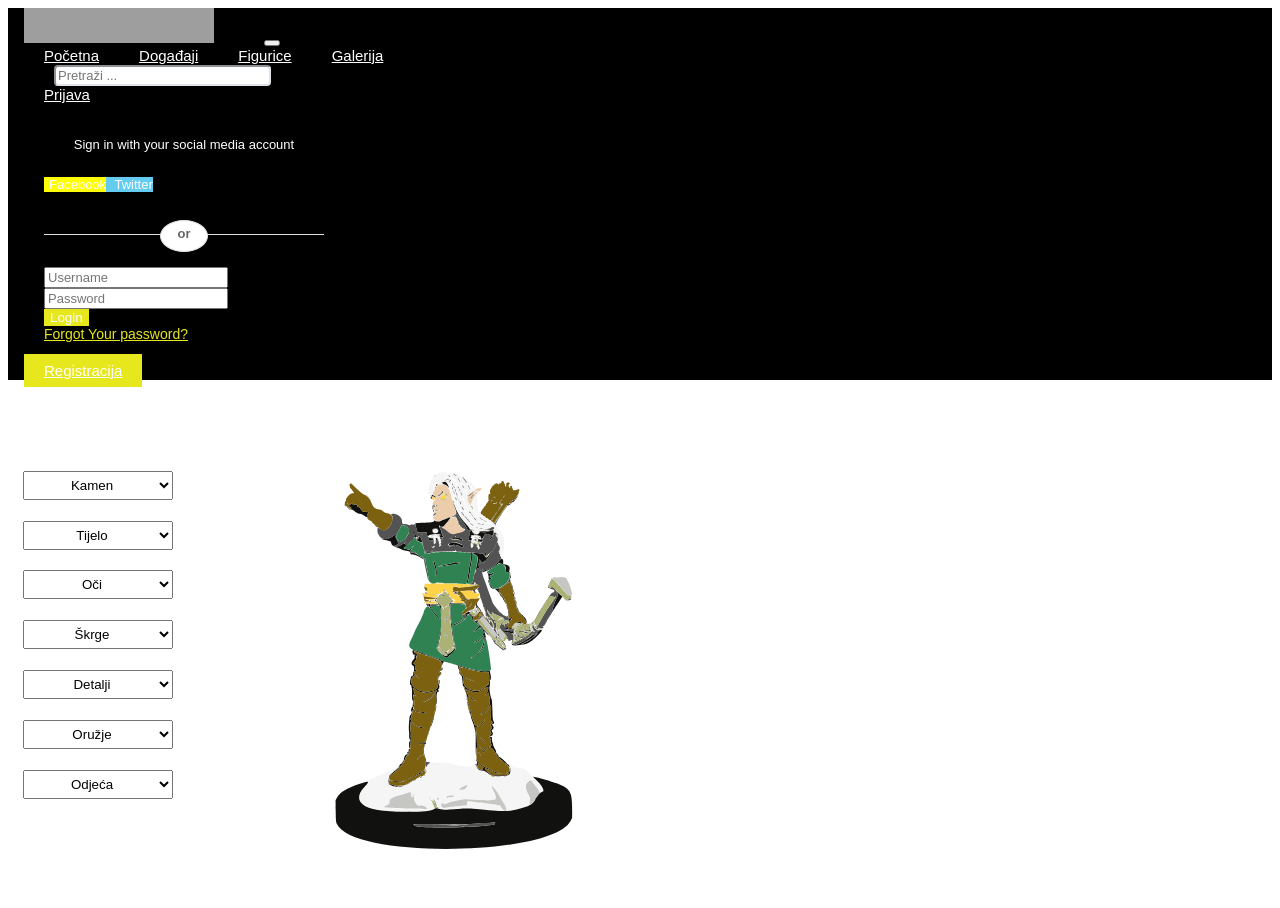
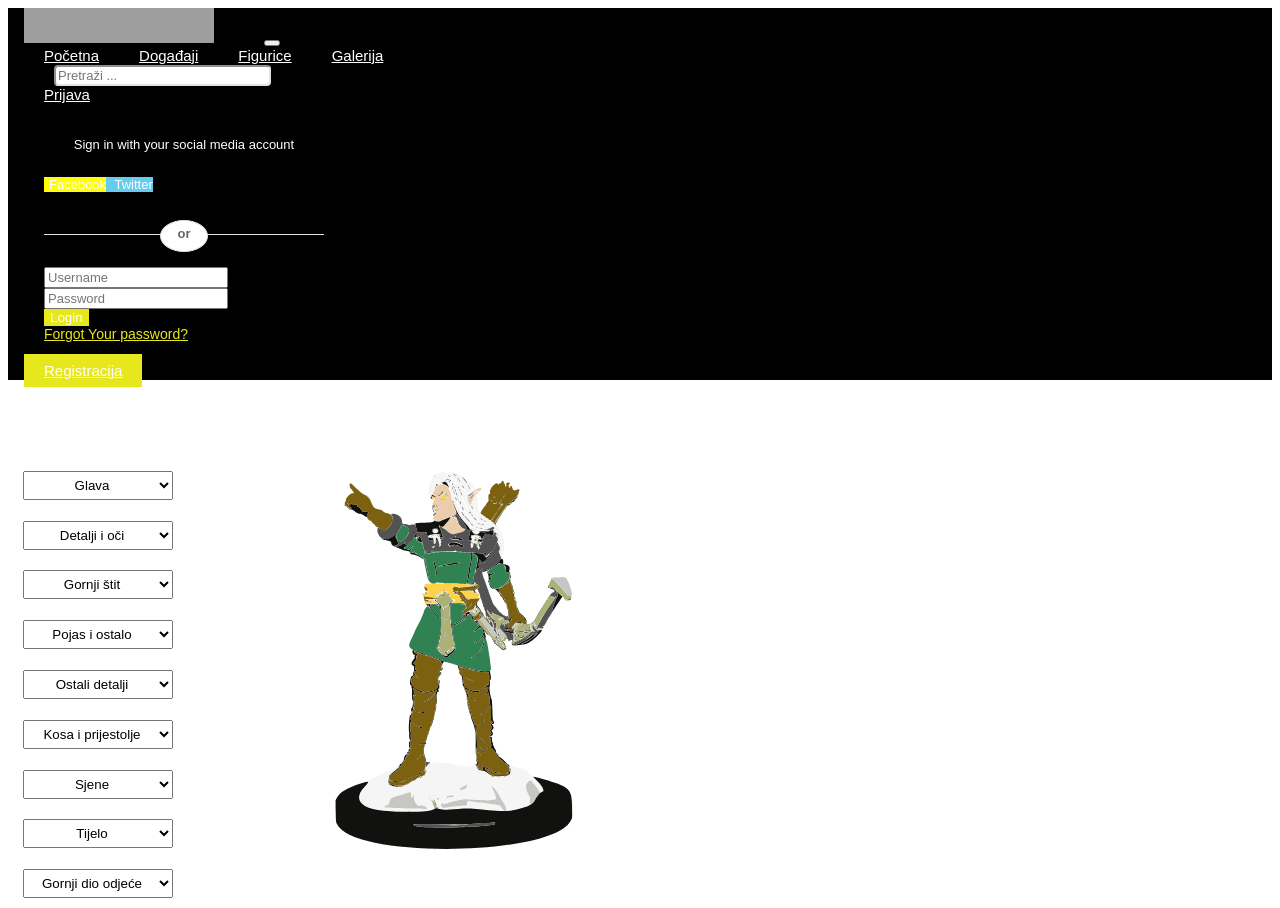
Before and after one commit to lemilevoj/Figurix-frontend, a Vue app: page /elf_ranger in a window 1280 px wide. Before the commit the page ends 880 px from the top, so only its background shows below. Built offline with nearby package versions, Linux system fonts and the light colour scheme; grey boxes are pictures that could not be loaded; the HTML template or start-up script is replaced by a standard one.

Commit message:
elf ranger figurica

```diff
--- a/src/views/elf_ranger.vue
+++ b/src/views/elf_ranger.vue
@@ -57,52 +57,77 @@
 
 <div class="uredi1">
 	<div class="select-isti-red">
-	<select class="select" name="kamen" id="kamen" onclick="obojiKamen();">
-		<option>Kamen</option>
-		<option value="k1">Crna</option>
-		<option value="k2">Siva</option>
-		<option value="k3">Zelena</option>
-		<option value="k4">Plava</option>
+	<select class="select" name="glava" id="glava" onclick="obojiGlava();">
+		<option>Glava</option>
+		<option value="glava1">Crna</option>
+		<option value="glava2">Siva</option>
+		<option value="glava3">Boja kave</option>
+		<option value="glava4">Bijela</option>
+	</select>
+	<select class="select" name="detalji1" id="detalji1" onclick="obojiDetalje1();">
+		<option>Detalji i oči</option>
+		<option value="detalji1">Svijetlo zelena</option>
+		<option value="detalji2">Tamno zelena</option>
+		<option value="detalji3">Plava</option>
+		<option value="detalji4">Smeđa</option>
+		<option value="detalji5">Ljubičasta</option>
+		<option value="detalji6">Žuta</option>
+	</select>
+	<select class="select" name="štit" id="štit" onclick="obojiŠtit();">
+		<option>Gornji štit </option>
+		<option value="or1">Žuta</option>
+		<option value="or2">Zelena</option>
+		<option value="or3">Crvena</option>
+		<option value="or4">Plava</option>
+		<option value="or5">Bijela</option>
+		<option value="or6">Smeđa</option>
+	</select>
+	<select class="select" name="pojas" id="pojas" onclick="obojiPojas();">
+		<option>Pojas i ostalo</option>
+		<option value="pio1">Crvena</option>
+		<option value="pio2">Žuta</option>
+		<option value="pio3">Zelena</option>
+		<option value="pio4">Plava</option>
+	</select>
+	<select class="select" name="oDetalji" id="oDetalji" onclick="obojiOdetalji();">
+		<option>Ostali detalji</option>
+		<option value="od1">Svijetlo smeđa</option>
+		<option value="od2">Tamno smeđa</option>
+		<option value="od3">Boja kave</option>
+		<option value="od4">Bijela</option>
+		<option value="od5">Svijetlo plava</option>
+		<option value="od6">Ljubičasta</option>
+	</select>
+	<select class="select" name="kosa" id="kosa" onclick="obojiKosa();">
+		<option>Kosa i prijestolje</option>
+		<option value="kip1">Crvena</option>
+		<option value="kip2">Svijetlo plava</option>
+		<option value="kip3">Crna</option>
+		<option value="kip4">Ljubičasta</option>
+		<option value="kip5">Žuta</option>
+		<option value="kip6">Smeđa</option>
+	</select>
+	<select class="select" name="sjena" id="sjena" onclick="obojiSjena();">
+		<option>Sjene</option>
+		<option value="sjena1">Krem</option>
+		<option value="sjena2">Bijela</option>
+		<option value="sjena3">Crna</option>
+		<option value="sjena4">Siva</option>
 	</select>
 	<select class="select" name="tijelo" id="tijelo" onclick="obojiTijelo();">
 		<option>Tijelo</option>
-		<option value="t1">Svijetlo zelena</option>
-		<option value="t2">Tamno zelena</option>
-		<option value="t3">Plava</option>
-		<option value="t4">Smeđa</option>
-		<option value="t5">Ljubičasta</option>
-		<option value="t6">Žuta</option>
+		<option value="tijelo1">Krem</option>
+		<option value="tijelo2">Bijela</option>
+		<option value="tijelo3">Boja kave</option>
+		<option value="tijelo4">Siva</option>
 	</select>
-	<select class="select" name="oko" id="oko" onclick="obojiOko();">
-		<option>Oči</option>
-		<option value="o1">Žuta</option>
-		<option value="o2">Zelena</option>
-		<option value="o3">Crvena</option>
-	</select>
-	<select class="select" name="skrge" id="skrge" onclick="obojiSkrge();">
-		<option>Škrge</option>
-		<option value="s1">Crvena</option>
-		<option value="s2">Žuta</option>
-		<option value="s3">Zelena</option>
-	</select>
-	<select class="select" name="detalji" id="detalji" onclick="obojiDetalje();">
-		<option>Detalji</option>
-		<option value="d1">Svijetlo smeđa</option>
-		<option value="d2">Tamno smeđa</option>
-		<option value="d3">Zelena</option>
-	</select>
-	<select class="select" name="oruzje" id="oruzje" onclick="obojiOruzje();">
-		<option>Oružje</option>
-		<option value="oruzje1">Tamno plava</option>
-		<option value="oruzje2">Svijetlo plava</option>
-		<option value="oruzje3">Tamno crvena</option>
-		<option value="oruzje4">Ljubičasta</option>
-	</select>
-	<select class="select" name="odjeca" id="odjeca" onclick="obojiOdjecu();">
-		<option>Odjeća</option>
-		<option value="odjeca1">Krem</option>
-		<option value="odjeca2">Svijetlo plava</option>
-		<option value="odjeca3">Tamno crvena</option>
+	<select class="select" name="gdo" id="gdo" onclick="obojiGdo();">
+		<option>Gornji dio odjeće</option>
+		<option value="gdo1">Krem</option>
+		<option value="gdo2">Smeđa</option>
+		<option value="gdo3">Zelena</option>
+		<option value="gdo4">Ljubičasta</option>
+		<option value="gdo5">Plava</option>
 	</select>
 	</div>
 
@@ -110,7 +135,7 @@
 	 viewBox="0 0 400 400" style="enable-background:new 0 0 400 400;" xml:space="preserve">
 
 <g id="svgg">
-	<path id="path0" class="pf0" d="M187.3,84.83c-1.32,1.46-2.73,3.85-2.28,3.85c0.16,0-0.04,0.24-0.44,0.54
+	<path id="elfr1" class="pf0" d="M187.3,84.83c-1.32,1.46-2.73,3.85-2.28,3.85c0.16,0-0.04,0.24-0.44,0.54
 		c-1.36,0.99-1.13,2.29,0.59,3.35c0.85,0.53,1.55,1.12,1.55,1.32c0,0.78-1.65,2.99-2.05,2.74c-0.27-0.16-0.34-0.03-0.18,0.36
 		c0.13,0.34-0.01,0.83-0.32,1.09c-0.74,0.62-0.71,1.32,0.09,1.98c0.51,0.42,0.69,0.43,0.81,0.05c0.24-0.71,1.05-0.6,2.11,0.28
 		c1.04,0.86,0.86,0.97-0.64,0.4c-0.93-0.35-1-0.32-0.78,0.41c0.22,0.71,0.13,0.77-0.82,0.53c-0.98-0.25-1.05-0.19-0.82,0.67
@@ -132,7 +157,7 @@
 		c0.41-0.35,0.94-0.64,1.18-0.64c0.86,0-0.48-1.12-1.65-1.38c-0.84-0.18-1.33-0.65-1.79-1.69c-0.49-1.11-0.68-1.27-0.81-0.71
 		c-0.21,0.87-1.27-0.89-1.27-2.11c0-0.39-0.18-0.82-0.39-0.96c-0.22-0.13-0.39-0.64-0.39-1.12c0-0.86-1.32-2.64-1.87-2.54
 		C201.1,109.85,200.58,109.95,200.1,110.04"/>
-	<path id="path1" class="pf1" d="M191.76,92.3c-1.46,0.98-1.84,1.96-1.12,2.84c1.06,1.28,4.41-0.25,4.18-1.91
+	<path id="elfr2" class="pf1" d="M191.76,92.3c-1.46,0.98-1.84,1.96-1.12,2.84c1.06,1.28,4.41-0.25,4.18-1.91
 		C194.54,91.2,193.75,90.96,191.76,92.3 M183.44,93.91c-0.43,1.71,0.88,3.13,1.46,1.6c0.12-0.32,0.47-0.48,0.77-0.37
 		c0.3,0.12,0.65-0.05,0.78-0.38c0.14-0.37,0.04-0.52-0.26-0.4c-0.26,0.1-0.86-0.17-1.33-0.6C183.79,92.76,183.73,92.77,183.44,93.91
 		 M178.71,163c-1.4,0.47-1.22,0.31-1.53,1.33c-0.2,0.64-0.07,0.91,0.55,1.1c1.19,0.38,2.17,2.01,1.61,2.69
@@ -149,7 +174,7 @@
 		c0.71,0.45,6.51,0.49,6.78,0.04c0.11-0.18-1.5-0.35-3.57-0.37C179.3,175.45,178.16,175.57,178.53,175.8 M183.2,177.29
 		c0,0.31-0.88,0.36-2.93,0.19c-3.14-0.27-4.44,0.64-1.71,1.18c3.35,0.67,9.93,0.29,9.12-0.53
 		C186.79,177.25,183.2,176.57,183.2,177.29"/>
-	<path id="path2" class="pf2" d="M188.87,74.47c-1.29,0.55-2.41,1.2-2.5,1.45c-0.09,0.25-0.81,1.06-1.6,1.81
+	<path id="elfr3" class="pf2" d="M188.87,74.47c-1.29,0.55-2.41,1.2-2.5,1.45c-0.09,0.25-0.81,1.06-1.6,1.81
 		c-2.83,2.68-4.26,6.44-4.5,11.82c-0.07,1.7,0.03,2.25,0.44,2.25c0.3,0,0.54,0.24,0.54,0.53s0.33,0.82,0.73,1.18
 		c0.7,0.63,0.72,0.6,0.62-0.72c-0.08-0.98,0.05-1.38,0.44-1.38c0.31,0,0.55-0.26,0.55-0.57c0-0.31,0.44-1.22,0.98-2.01
 		c0.54-0.79,0.98-1.83,0.98-2.3c0-0.47,0.12-0.98,0.28-1.14c0.4-0.4,0.44-2.19,0.05-2.19c-0.79,0-0.24-1.1,0.63-1.26
@@ -242,7 +267,7 @@
 		c0.09-0.49,0.09-1.19-0.01-1.56C105.64,337.22,105.56,337.62,105.57,338.48 M105.95,352.34c0,0.75,0.08,1.06,0.18,0.68
 		c0.1-0.38,0.1-0.99,0-1.37C106.03,351.28,105.95,351.59,105.95,352.34 M191.13,375.68c1.68,0.07,4.31,0.07,5.86,0
 		c1.55-0.07,0.18-0.13-3.05-0.13C190.72,375.55,189.46,375.61,191.13,375.68"/>
-	<path id="path3" class="pf3" d="M193.55,81.46c-0.21,0.06-0.89,0.22-1.5,0.36l-1.11,0.25l0.85,0.74c0.47,0.41,1.36,0.85,1.99,0.99
+	<path id="elfr4" class="pf3" d="M193.55,81.46c-0.21,0.06-0.89,0.22-1.5,0.36l-1.11,0.25l0.85,0.74c0.47,0.41,1.36,0.85,1.99,0.99
 		c0.62,0.14,1.58,0.81,2.11,1.49c1.24,1.57,1.25,1.15,0.04-1.24C194.93,82.08,194.2,81.28,193.55,81.46 M186.75,83.57
 		c-0.28,0.18-0.45,0.52-0.37,0.77c0.11,0.32,0.36,0.3,0.89-0.09C188.07,83.67,187.6,83.05,186.75,83.57 M190.65,90.46
 		c-0.67,0.77-1.7,1.65-2.29,1.95c-0.96,0.5-0.98,0.55-0.22,0.55c0.54,0,1.44-0.71,2.48-1.95C192.49,88.79,192.51,88.34,190.65,90.46
@@ -523,7 +548,7 @@
 		C148.45,321.69,148.45,321.69,148.54,322.65 M233.73,354.18c-0.61,0.12-0.78,0.37-0.64,0.92c0.11,0.42,0.09,0.76-0.05,0.76
 		c-0.14,0-2.75,0.25-5.81,0.56c-22.4,2.27-59.03,2.14-58.28-0.2c0.17-0.53-0.04-0.74-0.87-0.89c-0.6-0.11,0.36-0.11,2.14-0.01
 		c11.6,0.67,52.16-0.12,60.25-1.18C231.91,353.96,234.71,353.98,233.73,354.18"/>
-	<path id="path4" class="pf4" d="M200.39,75.12c0,0.07,0.56,0.64,1.24,1.27l1.24,1.15l-0.88-1.27
+	<path id="elfr5" class="pf4" d="M200.39,75.12c0,0.07,0.56,0.64,1.24,1.27l1.24,1.15l-0.88-1.27
 		C201.27,75.23,200.39,74.59,200.39,75.12 M196.09,76.04c0,0.5,1.5,1.89,1.76,1.62c0.11-0.1-0.25-0.6-0.78-1.11
 		C196.53,76.06,196.09,75.82,196.09,76.04 M207.43,77.64c0,0.27,0.17,0.49,0.39,0.49c0.21,0,0.39,0.24,0.39,0.53s0.44,1,0.98,1.58
 		c0.54,0.58,0.98,1.2,0.98,1.38s0.27,0.43,0.6,0.56c0.53,0.2,0.53,0.1-0.03-0.84C209.74,79.68,207.43,77.09,207.43,77.64
@@ -890,7 +915,7 @@
 		C213.31,374.7,213,374.78,213.38,374.88 M184.08,375.29c0.81,0.08,2.12,0.08,2.93,0c0.81-0.08,0.15-0.15-1.46-0.15
 		C183.94,375.13,183.28,375.2,184.08,375.29 M200.68,375.28c0.69,0.09,1.92,0.09,2.73,0c0.81-0.08,0.24-0.15-1.26-0.16
 		C200.65,375.13,199.98,375.2,200.68,375.28"/>
-	<path id="path5" class="pf5" d="M185.69,85.73c-0.4,1.04,0.04,1.38,0.5,0.39c0.25-0.54,0.29-0.96,0.09-0.96
+	<path id="elfr6" class="pf5" d="M185.69,85.73c-0.4,1.04,0.04,1.38,0.5,0.39c0.25-0.54,0.29-0.96,0.09-0.96
 		C186.08,85.16,185.81,85.41,185.69,85.73 M189.06,91.44c-0.75,0.65-1.01,1.01-0.58,0.81c0.71-0.35,2.48-2.03,2.11-2
 		C190.5,90.25,189.81,90.79,189.06,91.44 M193.94,90.63c-0.21,0.33-0.16,0.41,0.14,0.23c0.41-0.25,0.63,0.23,0.49,1.07
 		c-0.03,0.18,0.12,0.21,0.34,0.07s0.4-0.06,0.4,0.17c0,0.23-0.17,0.41-0.38,0.41c-0.21,0-0.28,0.26-0.15,0.58
@@ -1067,7 +1092,7 @@
 		c0.59,0.09,1.56,0.09,2.15,0c0.59-0.09,0.11-0.16-1.07-0.16C207.02,357.15,206.54,357.22,207.13,357.31 M179.79,375.28
 		c0.59,0.09,1.56,0.09,2.15,0c0.59-0.09,0.11-0.16-1.08-0.16C179.68,375.12,179.19,375.19,179.79,375.28 M205.57,375.28
 		c0.59,0.09,1.56,0.09,2.15,0c0.59-0.09,0.11-0.16-1.07-0.16C205.46,375.12,204.98,375.19,205.57,375.28"/>
-	<path id="path6" class="pf6" d="M202.6,75.3c-0.1,0.16,0.06,0.64,0.37,1.05c0.3,0.42,0.55,0.56,0.55,0.31
+	<path id="elfr7" class="pf6" d="M202.6,75.3c-0.1,0.16,0.06,0.64,0.37,1.05c0.3,0.42,0.55,0.56,0.55,0.31
 		c0-0.24-0.21-0.57-0.46-0.73c-0.32-0.2-0.23-0.38,0.29-0.58c0.63-0.25,0.64-0.3,0.1-0.32C203.08,75.01,202.7,75.13,202.6,75.3
 		 M185.22,76.68c-0.47,0.5-0.85,1.03-0.85,1.19c0,0.16,0.44-0.19,0.98-0.76c0.54-0.58,0.98-1.12,0.98-1.19
 		C186.33,75.62,186.04,75.82,185.22,76.68 M208.26,77.95c0.36,0.36,0.86,0.59,1.12,0.5c0.26-0.09-0.03-0.38-0.65-0.66
@@ -1162,7 +1187,7 @@
 		C106.06,346.86,105.98,347.43,105.98,348.83 M177.05,375.27c0.38,0.1,0.99,0.1,1.37,0c0.38-0.1,0.07-0.18-0.68-0.18
 		S176.68,375.17,177.05,375.27 M209.28,375.28c0.49,0.09,1.19,0.09,1.56-0.01c0.37-0.1-0.02-0.17-0.88-0.17
 		C209.1,375.1,208.8,375.18,209.28,375.28"/>
-	<path id="path7" class="pf7" d="M238.93,81.12c-0.14,0.14-0.26,0.57-0.26,0.94c0,0.48-0.22,0.62-0.75,0.48
+	<path id="elfr8" class="pf7" d="M238.93,81.12c-0.14,0.14-0.26,0.57-0.26,0.94c0,0.48-0.22,0.62-0.75,0.48
 		c-0.48-0.13-0.93,0.09-1.25,0.59c-0.49,0.79-0.49,0.79-0.92-0.06c-1.21-2.43-7.25,4.51-6.11,7.02c0.32,0.71,0.3,0.92-0.1,0.92
 		c-1.17,0-1.69,2.4-0.87,3.98c0.5,0.96,0.48,1.1-0.3,1.68c-0.46,0.34-0.58,0.51-0.26,0.37c0.32-0.14,0.14,0.16-0.41,0.67
 		c-0.55,0.51-0.8,0.83-0.57,0.73c0.24-0.11-0.02,0.22-0.57,0.73c-0.55,0.51-0.76,0.8-0.48,0.64c0.43-0.23,0.43-0.14,0.02,0.52
@@ -1289,7 +1314,7 @@
 		c-0.04-0.49-0.01-0.51,0.12-0.09c0.49,1.59,4.01-0.86,4.03-2.8C178.13,312.59,177.68,312.45,176.62,313.32 M230.69,316.83
 		c0.12,0.19,0.94,0.35,1.82,0.35c1.98,0,1.82-0.21-0.38-0.5C231.18,316.57,230.56,316.63,230.69,316.83 M163.87,322.88
 		c-0.86,0.51-1.42,0.94-1.25,0.94c0.43,0.01,3.4-1.53,3.4-1.76C166.02,321.72,165.45,321.94,163.87,322.88"/>
-	<path id="path8" class="pf8" d="M159.06,116.14c-0.21,0.25-0.86,1.43-1.45,2.61c-0.59,1.18-1.4,2.62-1.81,3.19
+	<path id="elfr9" class="pf8" d="M159.06,116.14c-0.21,0.25-0.86,1.43-1.45,2.61c-0.59,1.18-1.4,2.62-1.81,3.19
 		c-1.29,1.84-1.37,4.26-0.18,5.67c0.56,0.67,1.02,1.41,1.02,1.64c0,1.17,4.16-0.95,5.62-2.87c1.63-2.13,2.95-5.33,2.71-6.54
 		C164.65,118.22,159.82,115.19,159.06,116.14 M168.59,126.89c-0.3,0.59-0.96,1.29-1.46,1.57c-0.5,0.28-1.62,1.37-2.48,2.43
 		c-0.86,1.06-2.18,2.3-2.93,2.75l-1.37,0.83l2.13,0.7c2.35,0.77,2.74,0.67,4.49-1.16c1.61-1.69,2.09-1.51,0.64,0.25
```
